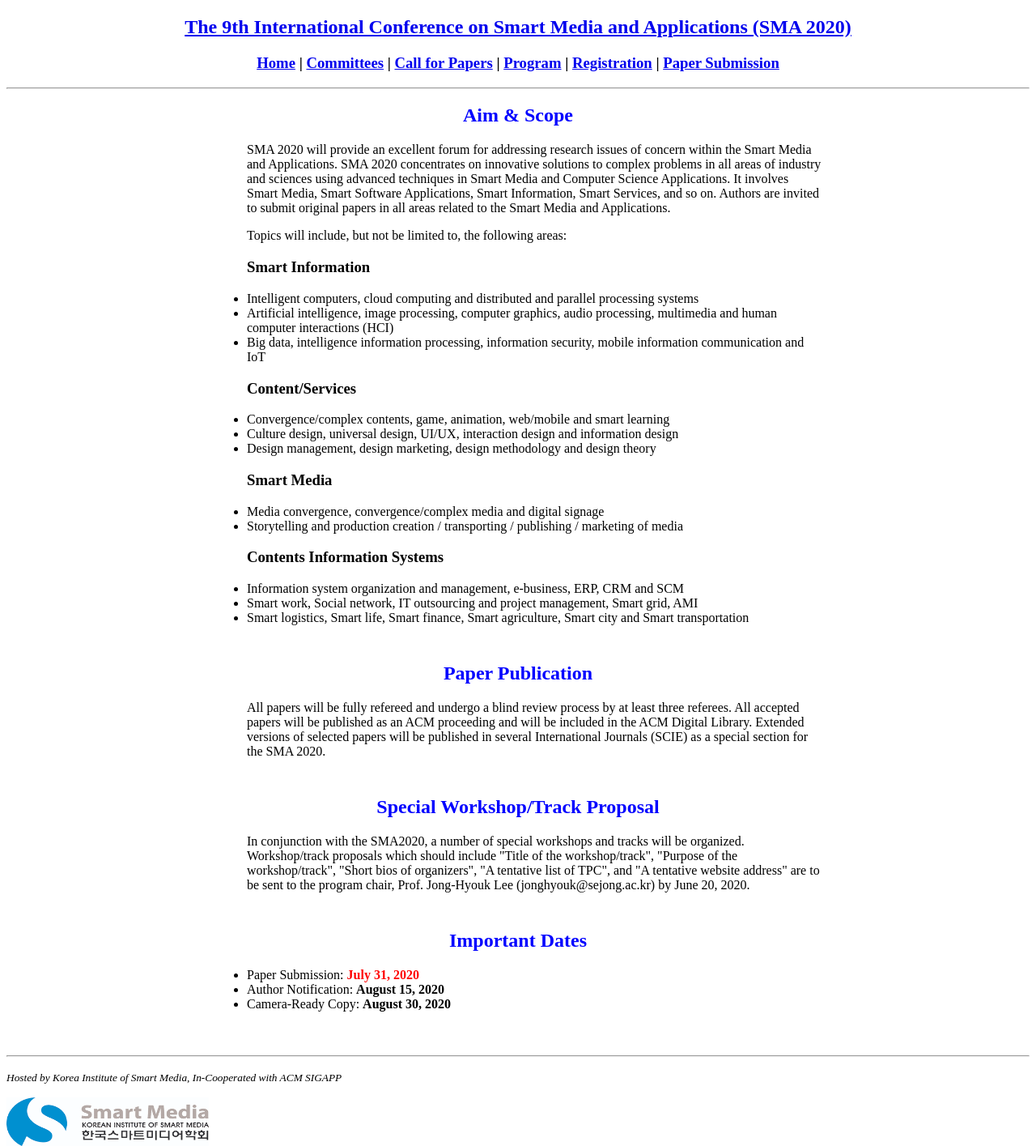
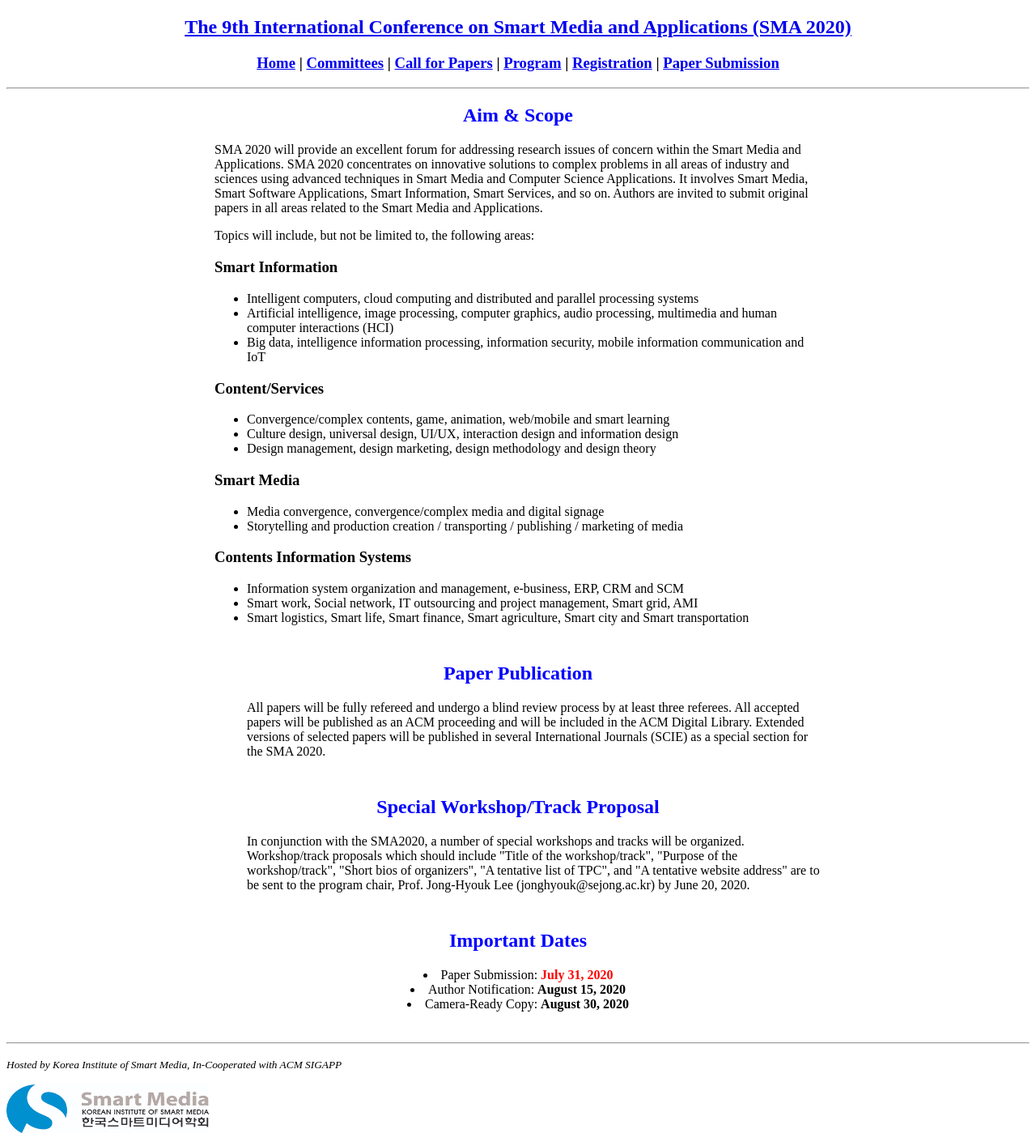
Before and after one commit to icea-conf/sma-2020.github.io, a Jekyll site: the page built from papers/index.html, in a window 1280 px wide. Shown: the whole page at 81% size. Built offline with Jekyll 4.4.1, drawn with Linux system fonts in a browser that asks for light colours.

Commit message:
Update index.html

```diff
--- a/papers/index.html
+++ b/papers/index.html
@@ -6,25 +6,31 @@
       <div class="content">
             <div>
                   <h2 style="color:#0000FF; text-align:center;">Aim & Scope</h2>
-                  <ul>
                         <p>SMA 2020 will provide an excellent forum for addressing research issues of concern within the Smart Media and Applications. SMA 2020 concentrates on innovative solutions to complex problems in all areas of industry and sciences using advanced techniques in Smart Media and Computer Science Applications. It involves Smart Media, Smart Software Applications, Smart Information, Smart Services, and so on. Authors are invited to submit original papers in all areas related to the Smart Media and Applications.</p>
                         <p>Topics will include, but not be limited to, the following areas:</p>
 
                         <h3>Smart Information</h3>
+                              <ul>
                                     <li><a>Intelligent computers, cloud computing and distributed and parallel processing systems</a></li>
                                     <li><a>Artificial intelligence, image processing, computer graphics, audio processing, multimedia and human computer interactions (HCI)</a></li>
                                     <li><a>Big data, intelligence information processing, information security, mobile information communication and IoT</a></li>
+                              </ul>
 
                         <h3>Content/Services</h3>
+                              <ul>
                                     <li><a>Convergence/complex contents, game, animation, web/mobile and smart learning</a></li>
                                     <li><a>Culture design, universal design, UI/UX, interaction design and information design</a></li>
                                     <li><a>Design management, design marketing, design methodology and design theory</a></li>
+                              </ul>
 
                         <h3>Smart Media</h3>
+                              <ul>
                                     <li><a>Media convergence, convergence/complex media and digital signage</a></li>
                                     <li><a>Storytelling and production creation / transporting / publishing / marketing of media</a></li>
+                              </ul>
 
                         <h3>Contents Information Systems</h3>
+                              <ul>
                                     <li><a>Information system organization and management, e-business, ERP, CRM and SCM</a></li>
                                     <li><a>Smart work, Social network, IT outsourcing and project management, Smart grid, AMI</a></li>
                                     <li><a>Smart logistics, Smart life, Smart finance, Smart agriculture, Smart city and Smart transportation</a></li>
@@ -47,11 +53,11 @@
 
             <div style="padding-top: 10px">
                   <h2 style="color:#0000FF; text-align:center;">Important Dates</h2>
-                  <ul>
+                  <center>
                         <li><a>Paper Submission: </a><b style="color:#FF0000">July 31, 2020</b></li>
                         <li><a>Author Notification: </a><b>August 15, 2020</b></li>
                         <li><a>Camera-Ready Copy: </a><b>August 30, 2020</b></li>
-                  </ul>
+                  </center>
             </div>
       </div>
 </div>
```
Lines whose indentation alone changed are shown as unchanged.
